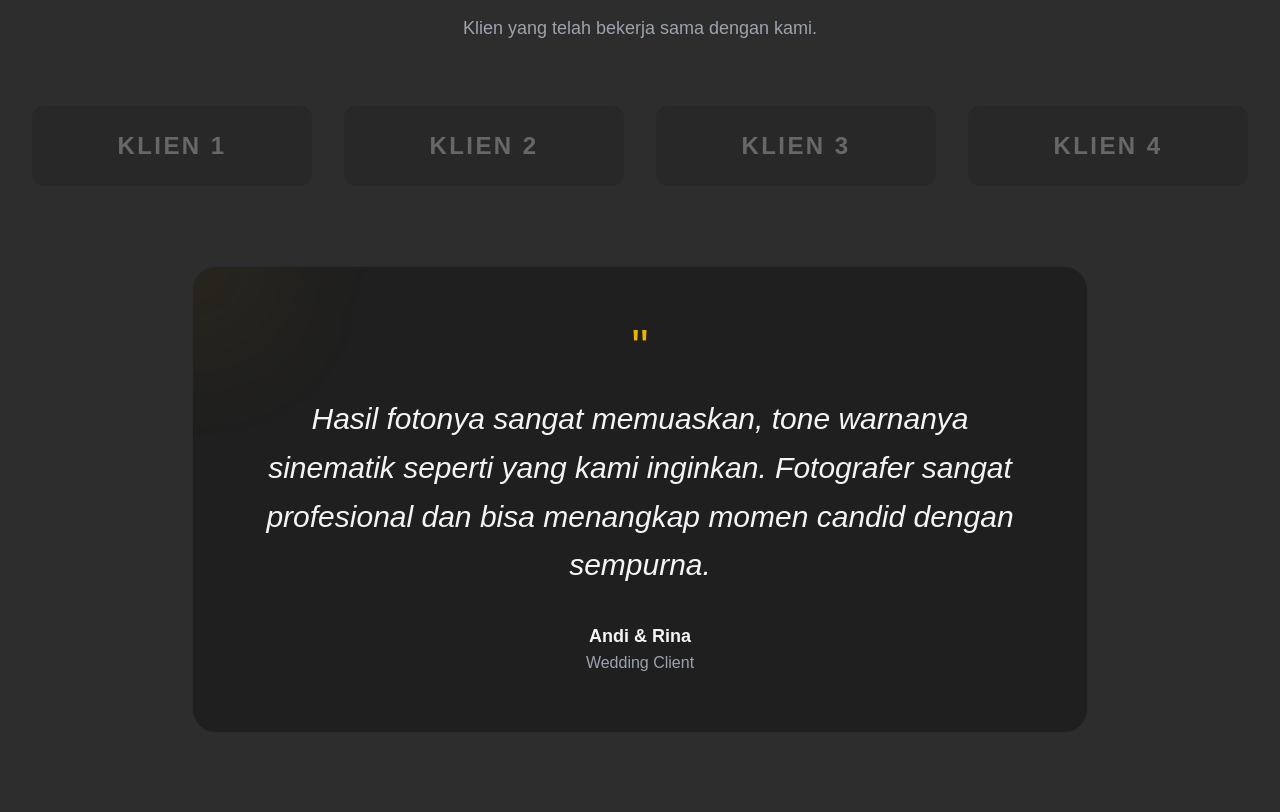
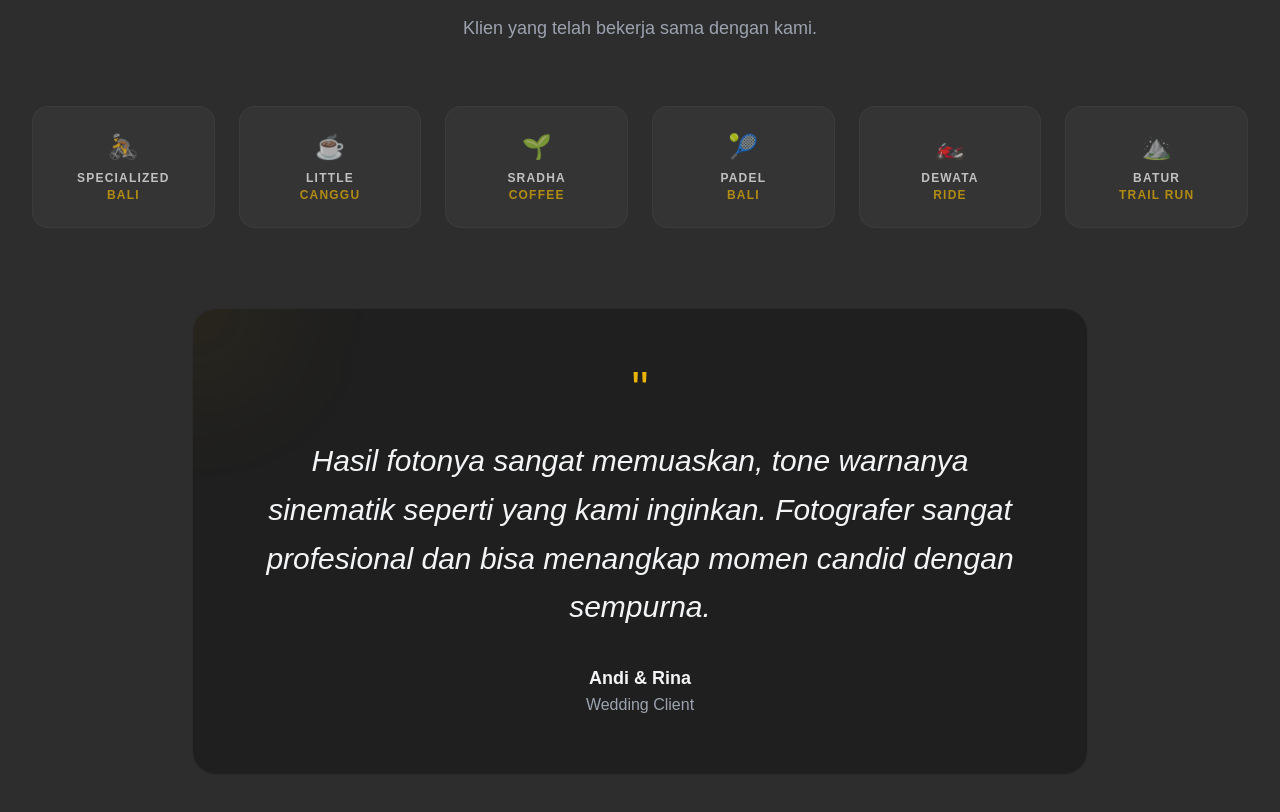
Before and after one commit to Junggzzz/CapstoneProject, a Next.js app: page / in a window 1280 px wide. Shown: the part 1656-2468 px from the top of the page. Built offline with nearby package versions, Linux system fonts and the light colour scheme; a web font is replaced by a local one.

Commit message:
Add Real Clients Logos to Home Page

```diff
--- a/src/app/page.tsx
+++ b/src/app/page.tsx
@@ -158,12 +158,31 @@ export default function Home() {
             <p className="text-[var(--color-muted)] text-lg">Klien yang telah bekerja sama dengan kami.</p>
           </motion.div>
 
-          {/* Dummy Client Logos Grid */}
-          <div className="grid grid-cols-2 md:grid-cols-4 gap-8 mb-20 opacity-50 grayscale">
-            {[1, 2, 3, 4].map((i) => (
-              <div key={i} className="flex items-center justify-center p-6 bg-black/20 rounded-xl">
-                <span className="text-2xl font-bold tracking-widest text-[var(--color-muted)]">KLIEN {i}</span>
-              </div>
+          {/* Real Client Logos Grid */}
+          <div className="grid grid-cols-2 lg:grid-cols-6 gap-6 mb-20">
+            {[
+              { name: 'SPECIALIZED', accent: 'BALI', icon: '🚴' },
+              { name: 'LITTLE', accent: 'CANGGU', icon: '☕' },
+              { name: 'SRADHA', accent: 'COFFEE', icon: '🌱' },
+              { name: 'PADEL', accent: 'BALI', icon: '🎾' },
+              { name: 'DEWATA', accent: 'RIDE', icon: '🏍️' },
+              { name: 'BATUR', accent: 'TRAIL RUN', icon: '⛰️' },
+            ].map((client, i) => (
+              <motion.div
+                key={i}
+                initial={{ opacity: 0, y: 15 }}
+                whileInView={{ opacity: 0.7, y: 0 }}
+                viewport={{ once: true }}
+                whileHover={{ scale: 1.05, opacity: 1 }}
+                transition={{ duration: 0.3 }}
+                className="flex flex-col items-center justify-center p-6 bg-white/5 hover:bg-white/10 border border-white/5 hover:border-[var(--color-accent)]/20 rounded-2xl transition-all duration-300 group cursor-pointer text-center"
+              >
+                <span className="text-2xl mb-2 group-hover:scale-110 transition-transform duration-300">{client.icon}</span>
+                <div className="font-bold text-[10px] sm:text-xs tracking-widest text-white leading-tight uppercase">
+                  {client.name}
+                  <span className="block text-[var(--color-accent)] font-semibold mt-0.5">{client.accent}</span>
+                </div>
+              </motion.div>
             ))}
           </div>
 
```
